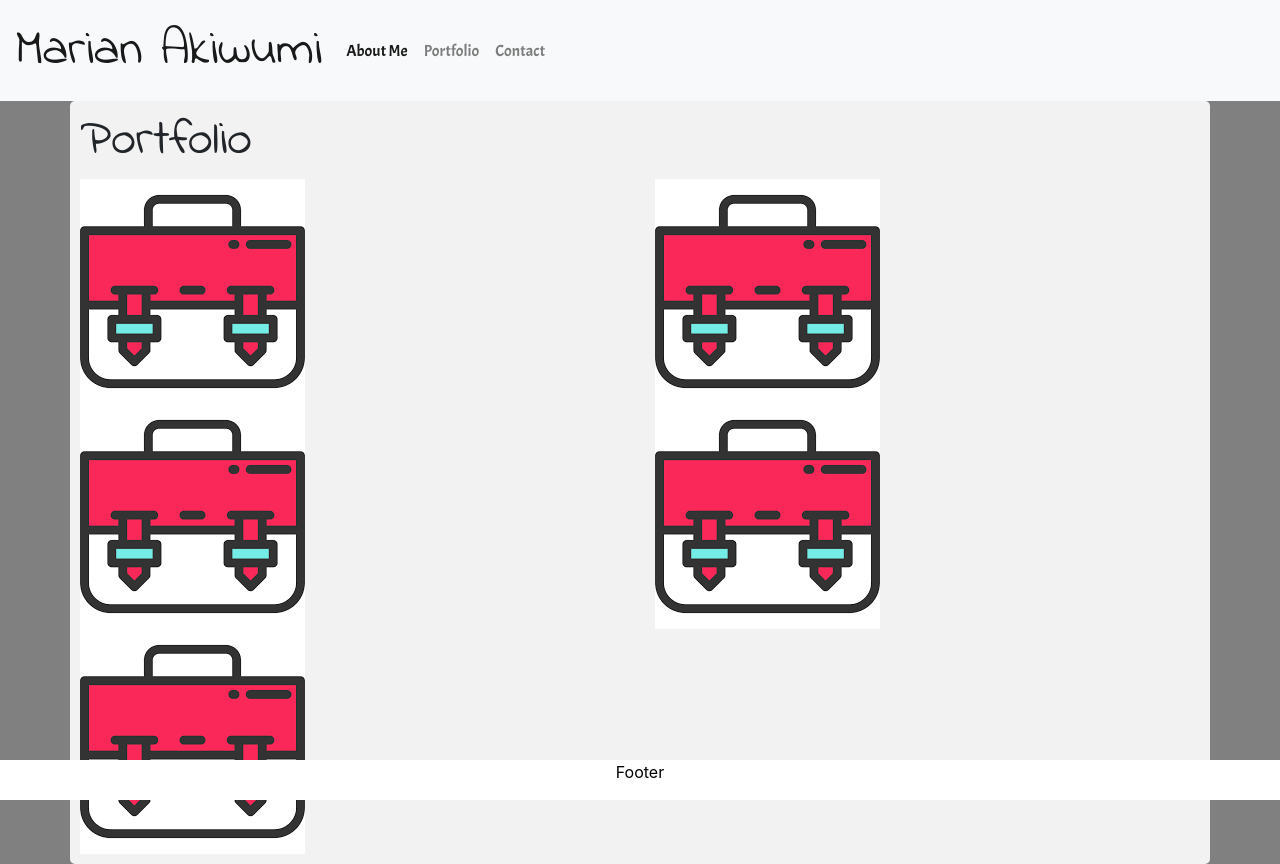
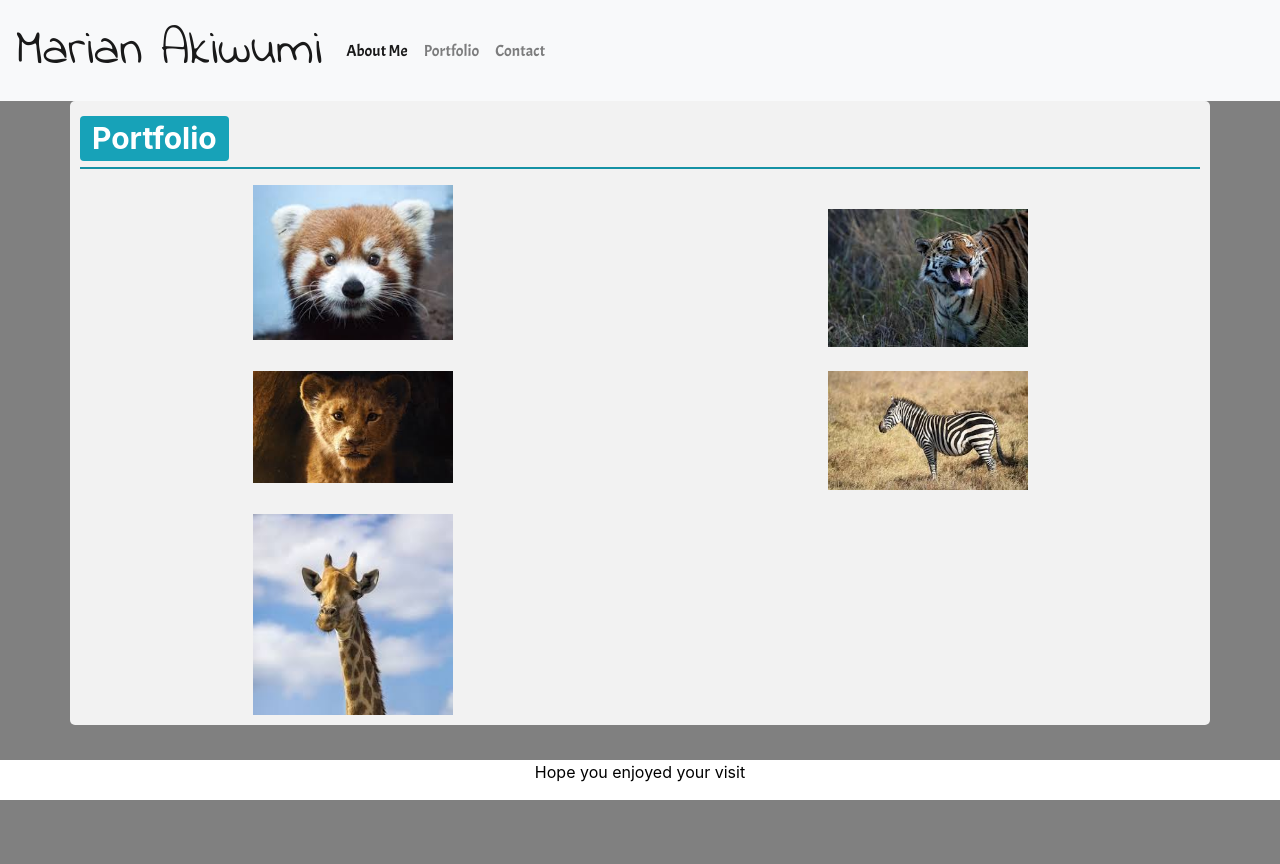
Before and after one commit to makiwumi/Responsive-Portfolio, a plain HTML site: page portfolio.html in a window 1280 px wide. After the commit the page ends 800 px from the top, so only its background shows below. Drawn offline with nearby package versions, Linux system fonts and the light colour scheme.

Commit message:
Added portfolio images and hrefs

```diff
--- a/Style/style.css
+++ b/Style/style.css
@@ -91,3 +91,10 @@ body{
       margin-top: 0;
     }
   }
+  #portfolioP span{
+    padding: 10 px 20px 10px 20px;
+  }
+  #portfolioP hr{
+    border-width: 2px;
+    margin-top: 6px;
+  }
--- a/portfolio.html
+++ b/portfolio.html
@@ -36,62 +36,52 @@
       </nav>
     </div>
   </header>
-  <!--Front profile-->
-   <section>
+  <!--portfolio grid-->
+  <div id="portfolioP">
     <div class="container">
-       <!--portfolio title-->
+      <h1><span class="badge badge-info">Portfolio</span><hr class="badge-info"></h1>
       <div class="row">
-        <div class="col-sm-12 float-right">
-          <h1 class="pTitle">
-            Portfolio
-          </h1>
+        <div class="col-sm-6 text-center">
+          <div class="box1">
+            <a href="#">
+            <img src="Images/p1.jpg" width="200" height="80" class="img-fluid"></a>
           </div>
         </div>
-      <!--portfolio pictures-->
-      <div class="row">
-        <div class="col-sm-6">
-          <img  src="./Images/images.png" alt="portfolio of briefcase">
-        </div>
-        <div class="col-sm-6">
-          <img src="./Images/images.png" alt="portfolio of briefcase">
+
+        <div class="col-sm-6 text-center mt-4">
+          <div class="box2">
+            <a href="#">
+            <img src="Images/p2.jpg" width="200" height="80" class="img-fluid"></a>
           </div>
         </div>
-      <div class="row">
-        <div class="col-sm-6">
-          <img src="./Images/images.png" alt="portfolio of briefcase">
-        </div>
-        <div class="col-sm-6">
-          <img src="./Images/images.png" alt="portfolio of briefcase">
+
+        <div class="col-sm-6 text-center mt-4">
+          <div class="box2">
+            <a href="#">
+            <img src="Images/p3.jpg" width="200" height="80" class="img-fluid"></a>
           </div>
         </div>
-      <div class="row">
-        <div class="col-sm-6">
-          <img src="./Images/images.png" alt="portfolio of briefcase">
+
+        <div class="col-sm-6 text-center mt-4">
+          <div class="box4">
+            <a href="#">
+            <img src="Images/p4.jpg" width="200" height="80" class="img-fluid"></a>
           </div>
-        <div class="col-sm-6">
+        </div>
+
+        <div class="col-sm-6 text-center mt-4">
+          <div class="box5">
+            <a href="#">
+            <img src="Images/p5.jpg" width="200" height="80" class="img-fluid"></a>
+          </div>
+        </div>
 
       </div>
     </div>
   </div>
-   </section>
-  <!---->
-
-  <!---->
-
-  <!---->
-
-  <!---->
-
-  <!---->
-
-  <!---->
-
-  <!---->
-
-  <!---->
-
+  <!--Footer-->
   <div class="footer">
-    <p>Footer</p>
+    <p>Hope you enjoyed your visit</p>
   </div>
 
 
```
Also changed, not shown: contact.html (+16 -33 lines), Images/p1.jpg (added), Images/p2.jpg (added), Images/p3.jpg (added), Images/p4.jpg (added), Images/p5.jpg (added). Lines whose indentation alone changed are shown as unchanged.
